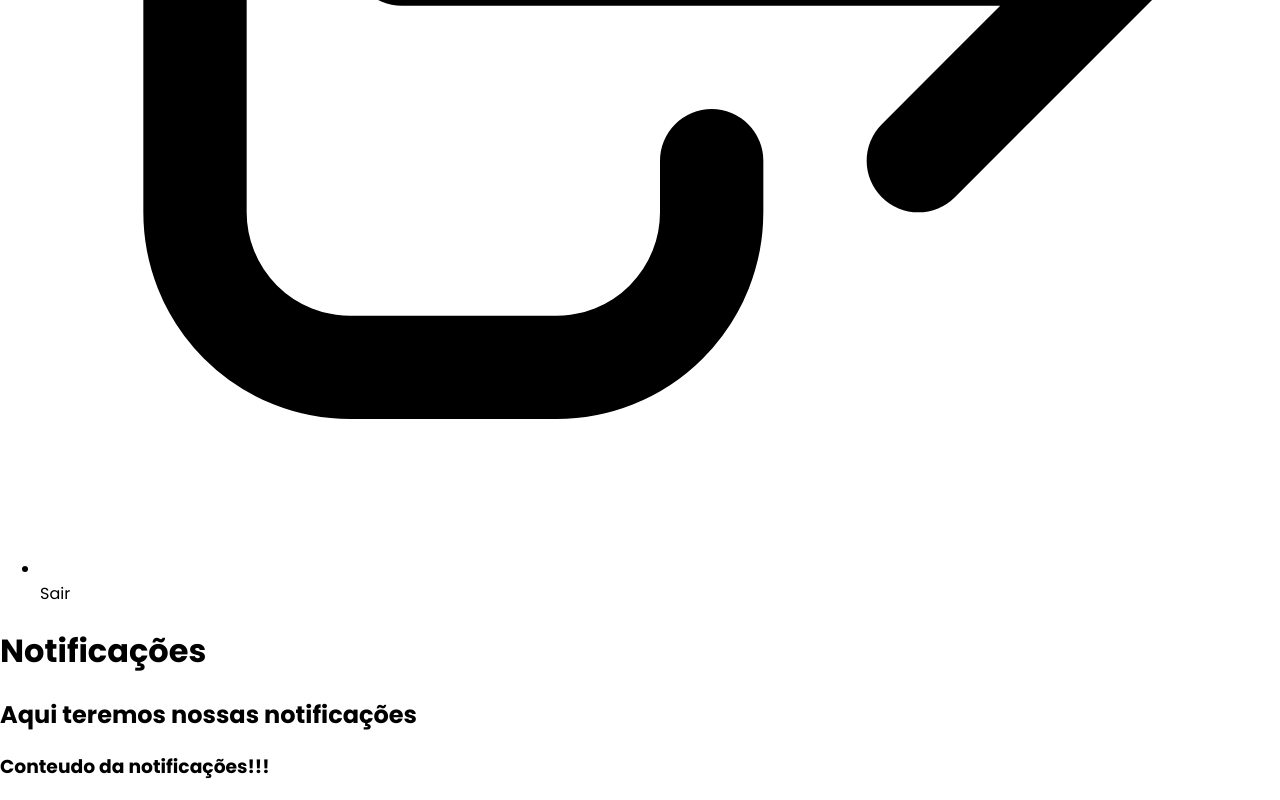
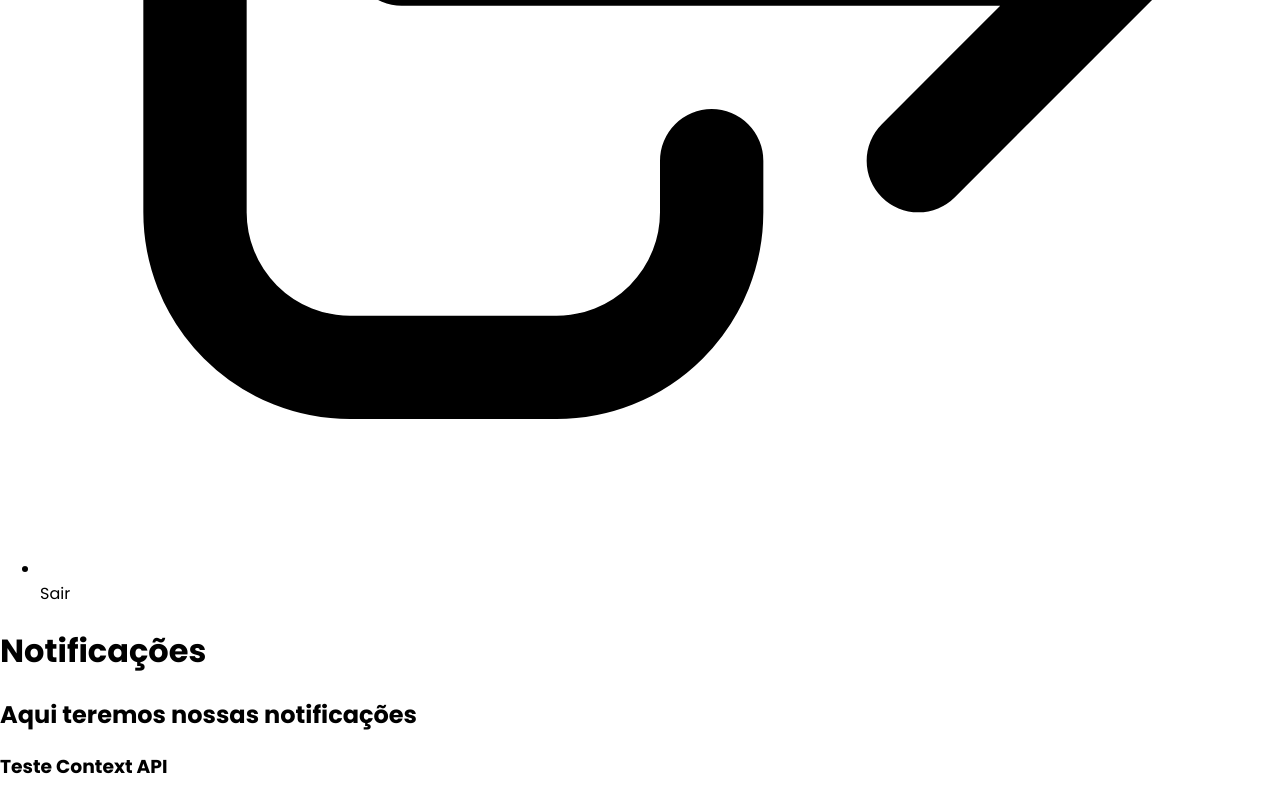
Before and after one commit to flavioanalistadesistema/next-admin, a Next.js app: page /Notifications in a window 1280 px wide. Shown: the part 4514-5314 px from the top of the page. Built offline with nearby package versions, Linux system fonts and the light colour scheme.

Commit message:
feat: using context API

```diff
--- /dev/null
+++ b/src/data/context/AppContext.tsx
@@ -0,0 +1,17 @@
+import { createContext } from "react";
+
+const AppContext = createContext({
+    name: null
+})
+
+export function AppProvider(props) {
+
+    return (
+        <AppContext.Provider value={{
+            name: 'Teste Context API'
+        }}>
+            {props.children}
+        </AppContext.Provider>
+    )
+}
+export default AppContext;
--- /dev/null
+++ b/src/data/hook/useAppData.ts
@@ -0,0 +1,6 @@
+import { useContext } from "react";
+import AppContext from "../context/AppContext";
+
+const useAppData = () => useContext(AppContext);
+
+export default useAppData;
--- a/src/pages/Notifications.tsx
+++ b/src/pages/Notifications.tsx
@@ -1,10 +1,13 @@
 import { Layout } from "../components/template/Layout";
+import useAppData from "../data/hook/useAppData";
 
 
 export default function Notifications() {
+  const data = useAppData();
+
   return (
     <Layout title="Notificações" subtext="Aqui teremos nossas notificações">
-      <h3>Conteudo da notificações!!!</h3>
+      <h3>{data.name}</h3>
     </Layout>
   )
 }
--- a/src/pages/_app.tsx
+++ b/src/pages/_app.tsx
@@ -1,8 +1,14 @@
 import '../styles/globals.css'
 import 'tailwindcss/tailwind.css'
+import { AppProvider } from '../data/context/AppContext'
 
 function MyApp({ Component, pageProps }) {
-  return <Component {...pageProps} />
+
+    return (
+      <AppProvider >
+        <Component {...pageProps} />
+      </AppProvider>
+    )
 }
 
 export default MyApp
```
